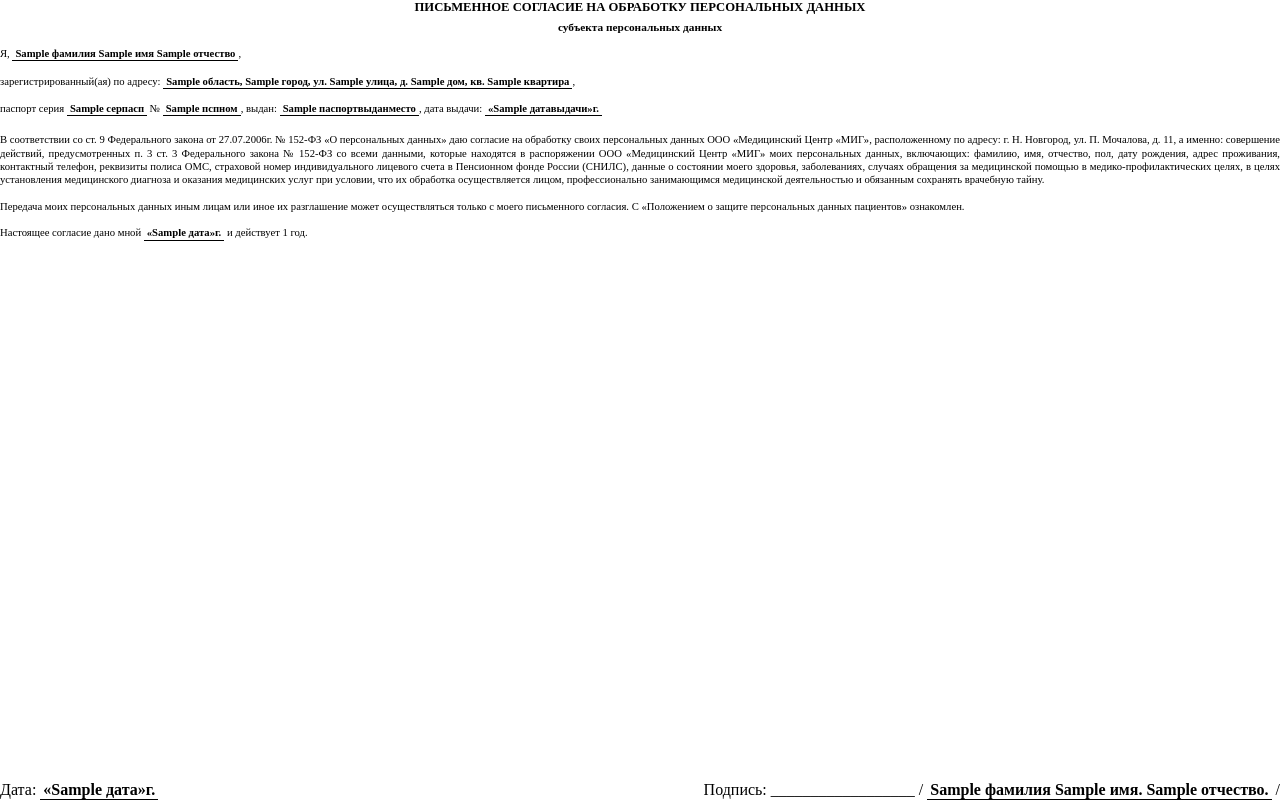
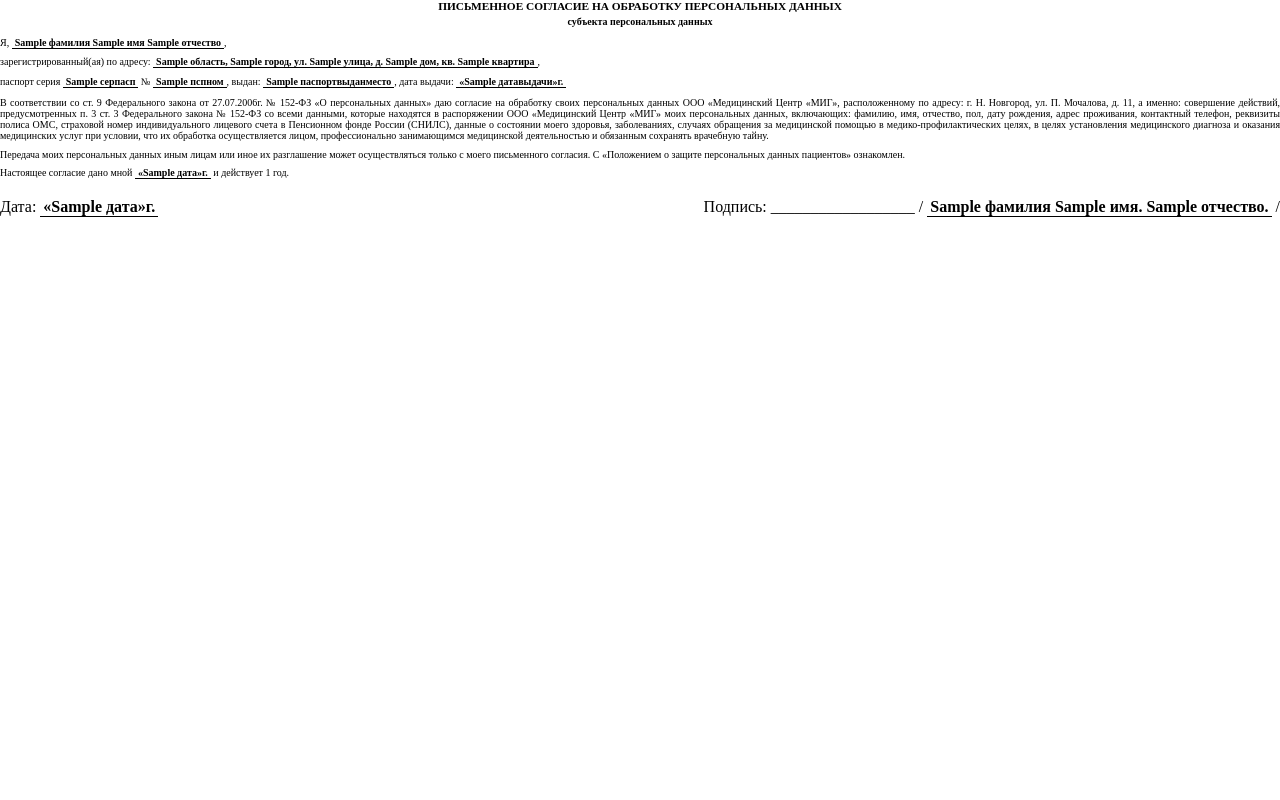
Before and after one commit to kreonike/mig_nn, a Python web app: template template/template_agree.html in a window 1280 px wide. Run offline with Jinja, Linux system fonts and the light colour scheme; the template is opened without the code that fills it: most values are stand-ins (such as "Sample title", 1, 10 or a date in 2020).

Commit message:
11.06.2026 beta 5

```diff
--- a/template/template_agree.html
+++ b/template/template_agree.html
@@ -1,33 +1,22 @@
-<html>
 <head>
     <meta http-equiv="Content-Type" content="text/html; charset=utf-8"/>
     <title>Согласие ОПД A5</title>
     <style>
         @page {
             size: A5 portrait;
-            margin: 6mm 8mm 6mm 8mm;
+            margin: 8mm 10mm 8mm 10mm;
         }
-        html, body {
-            height: 100%;
+        body {
+            font-family: 'Times New Roman', serif;
+            font-size: 7.5pt;
+            line-height: 1.1;
+            color: #000;
             margin: 0;
             padding: 0;
         }
-        body {
-            font-family: 'Times New Roman', serif;
-            font-size: 8pt;
-            line-height: 1.25;
-            color: #000;
-        }
-        .page-container {
-            display: flex;
-            flex-direction: column;
-            justify-content: space-between;
-            height: 100%;
-            box-sizing: border-box;
-        }
         p {
             text-align: justify;
-            margin: 0 0 2.5mm 0;
+            margin: 0 0 1.5mm 0;
         }
         .data-field {
             border-bottom: 1px solid #000;
@@ -38,53 +27,50 @@
         .title {
             text-align: center;
             font-weight: bold;
-            font-size: 9.5pt;
+            font-size: 8.5pt;
             margin-bottom: 1mm;
         }
         .subtitle {
             text-align: center;
             font-weight: bold;
-            font-size: 8.5pt;
-            margin-bottom: 3.5mm;
+            font-size: 7.5pt;
+            margin-bottom: 2.5mm;
         }
         .signature-block {
             width: 100%;
-            margin-top: auto;
-            padding-top: 3mm;
+            margin-top: 5mm;
+            page-break-inside: avoid;
         }
     </style>
 </head>
 <body>
 
-<div class="page-container">
-    <div>
 <div class="title">ПИСЬМЕННОЕ СОГЛАСИЕ НА ОБРАБОТКУ ПЕРСОНАЛЬНЫХ ДАННЫХ</div>
 <div class="subtitle">субъекта персональных данных</div>
 
-        <p style="margin-bottom: 3.5mm;">
+<p style="margin-bottom: 2mm;">
     Я, <span class="data-field">{{ doc.Фамилия }} {{ doc.Имя }} {{ doc.Отчество }}</span>,
 </p>
 
-        <p style="margin-bottom: 3.5mm;">
+<p style="margin-bottom: 2mm;">
     зарегистрированный(ая) по адресу: <span class="data-field">{{ doc.Область }}, {{ doc.Город }}, ул. {{ doc.Улица }}, д. {{ doc.Дом }}, кв. {{ doc.Квартира }}</span>,
 </p>
 
-        <p style="margin-bottom: 4.5mm;">
+<p style="margin-bottom: 2.5mm;">
     паспорт серия <span class="data-field">{{ doc.СерПасп }}</span> № <span class="data-field">{{ doc.ПспНом }}</span>, выдан: <span class="data-field">{{ doc.ПаспортВыданМесто }}</span>, дата выдачи: <span class="data-field">«{{ doc.ДатаВыдачи }}»г.</span>
 </p>
 
-        <p style="margin-bottom: 3.5mm;">
+<p style="margin-bottom: 2mm;">
     В соответствии со ст. 9 Федерального закона от 27.07.2006г. № 152-ФЗ «О персональных данных» даю согласие на обработку своих персональных данных ООО «Медицинский Центр «МИГ», расположенному по адресу: г. Н. Новгород, ул. П. Мочалова, д. 11, а именно: совершение действий, предусмотренных п. 3 ст. 3 Федерального закона № 152-ФЗ со всеми данными, которые находятся в распоряжении ООО «Медицинский Центр «МИГ» моих персональных данных, включающих: фамилию, имя, отчество, пол, дату рождения, адрес проживания, контактный телефон, реквизиты полиса ОМС, страховой номер индивидуального лицевого счета в Пенсионном фонде России (СНИЛС), данные о состоянии моего здоровья, заболеваниях, случаях обращения за медицинской помощью в медико-профилактических целях, в целях установления медицинского диагноза и оказания медицинских услуг при условии, что их обработка осуществляется лицом, профессионально занимающимся медицинской деятельностью и обязанным сохранять врачебную тайну.
 </p>
 
-        <p style="margin-bottom: 3.5mm;">
+<p style="margin-bottom: 2mm;">
     Передача моих персональных данных иным лицам или иное их разглашение может осуществляться только с моего письменного согласия. С «Положением о защите персональных данных пациентов» ознакомлен.
 </p>
 
-        <p>
+<p style="margin-bottom: 4mm;">
     Настоящее согласие дано мной <span class="data-field">«{{ doc.Дата }}»г.</span> и действует 1 год.
 </p>
-    </div>
 
 <table class="signature-block" border="0" cellspacing="0" cellpadding="0">
     <tr>
@@ -96,7 +82,5 @@
         </td>
     </tr>
 </table>
-</div>
 
 </body>
-</html>
--- a/template/template_agree_psych.html
+++ b/template/template_agree_psych.html
@@ -5,7 +5,8 @@
     <style>
         @page {
             size: A5 portrait;
-            margin: 5mm 7mm 5mm 7mm;
+            #margin: 5mm 7mm 5mm 7mm;
+            margin: 8mm 10mm 8mm 10mm;
         }
         html, body {
             height: 100%;
@@ -14,7 +15,7 @@
         }
         body {
             font-family: 'Times New Roman', serif;
-            font-size: 7.2pt;
+            font-size: 5.5pt;
             line-height: 1.18;
             color: #000;
         }
--- a/template/template_doc_narkolog_combo.html
+++ b/template/template_doc_narkolog_combo.html
@@ -14,7 +14,7 @@
     }
     body {
         font-family: 'Times New Roman', serif;
-        font-size: 7pt;
+        font-size: 5.5pt;
         line-height: 1.15;
         color: #000;
     }
--- a/template/template_dogovor_narkolog.html
+++ b/template/template_dogovor_narkolog.html
@@ -9,7 +9,7 @@
     }
     body {
         font-family: 'Times New Roman', serif;
-        font-size: 7.2pt;
+        font-size: 5.5pt;
         line-height: 1.18;
         color: #000;
     }
--- a/template/template_medkarta.html
+++ b/template/template_medkarta.html
@@ -6,6 +6,7 @@
     @page {
         size: A5 portrait;
         margin: 5mm 8mm 5mm 8mm;
+
     }
     html, body {
         height: 100%;
@@ -14,7 +15,7 @@
     }
     body {
         font-family: 'Times New Roman', serif;
-        font-size: 7.5pt;
+        font-size: 5.5pt;
         line-height: 1.2;
         color: #000;
     }
--- a/template/template_medkarta_nark.html
+++ b/template/template_medkarta_nark.html
@@ -14,7 +14,7 @@
     }
     body {
         font-family: 'Times New Roman', serif;
-        font-size: 7.5pt;
+        font-size: 5.5pt;
         line-height: 1.2;
         color: #000;
     }
```
Also changed, not shown: template/template_narkolog_osmotr.html (added, +51 -0 lines), template/template_narkolog_soglasie.html (added, +44 -0 lines), ui_print_menu.py (+45 -8 lines). Lines whose indentation alone changed are shown as unchanged.
